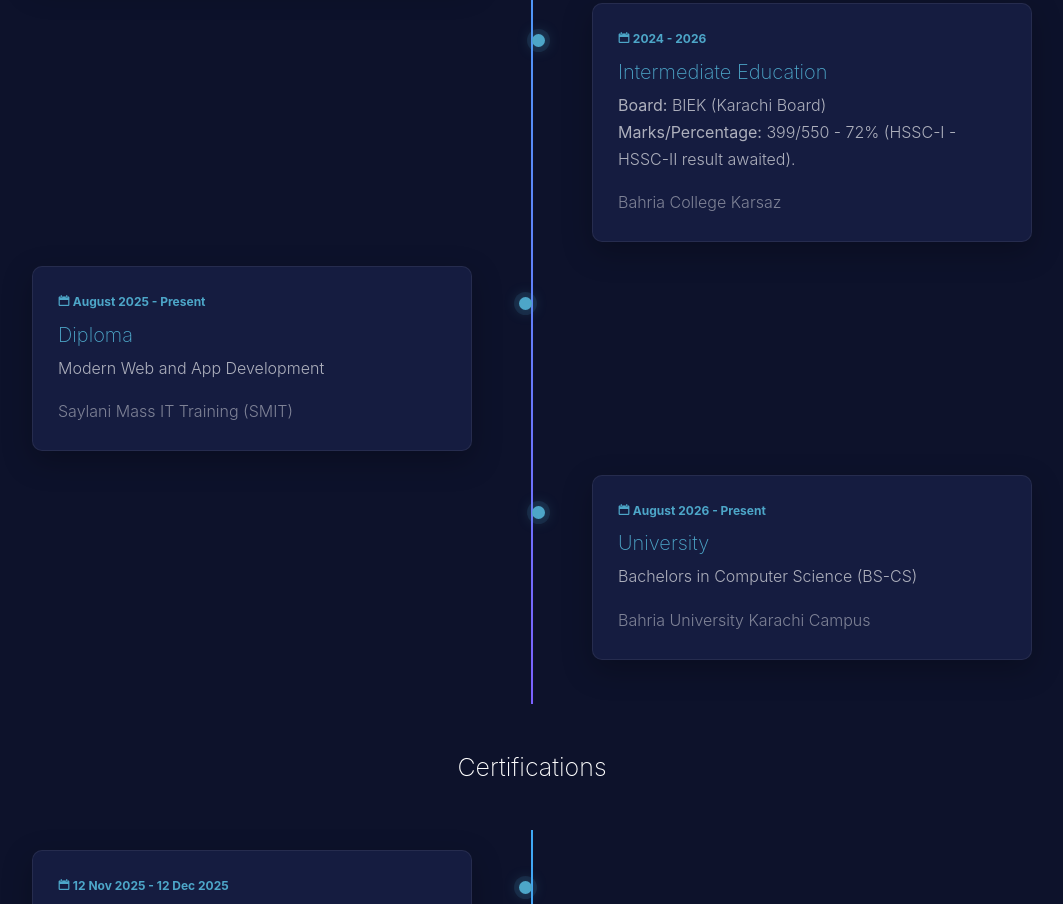
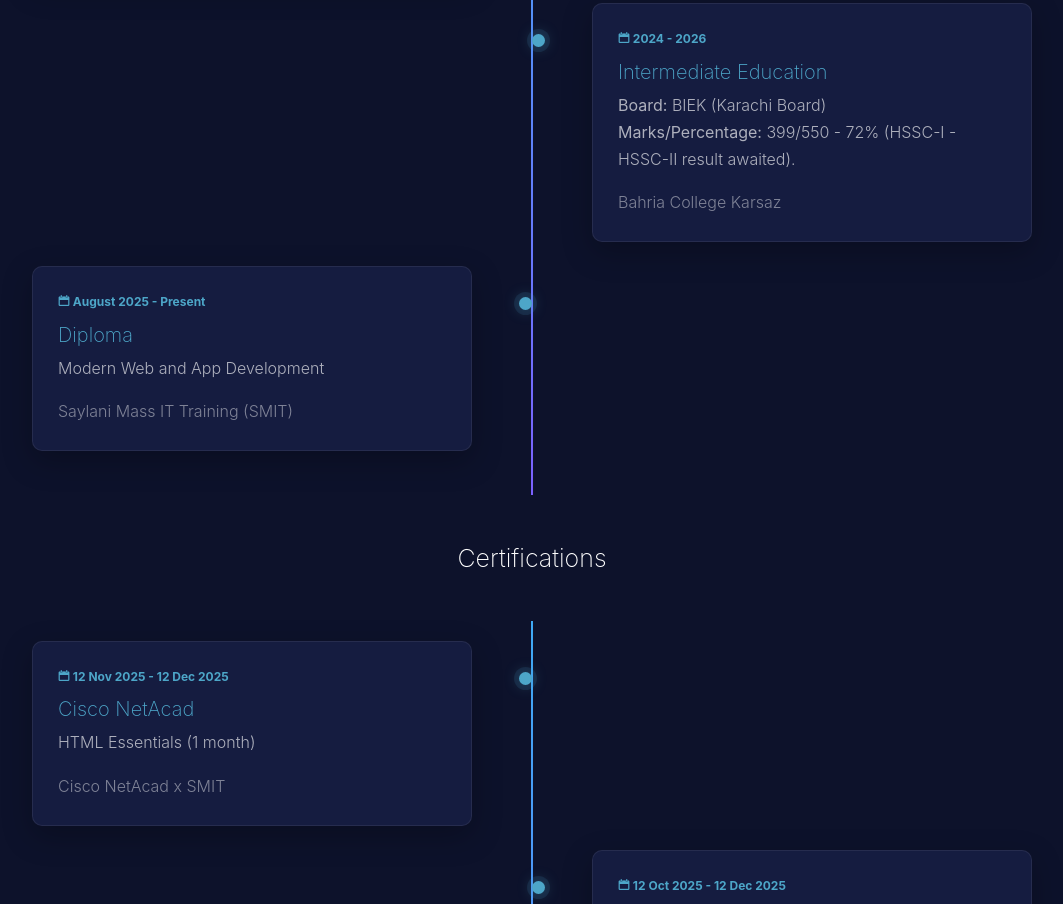
Before and after one commit to HaseebBasit/Portfolio, a plain HTML site: page index.html in a window 1280 px wide. Shown: the part 2788-3692 px from the top of the page, without its empty margins (108-1171 px from the left). Drawn offline with nearby package versions, Linux system fonts and the light colour scheme; files whose address does not match are found by name.

Commit message:
Delete education details from index.html
Removed education section from resume.

```diff
--- a/index.html
+++ b/index.html
@@ -834,26 +834,6 @@
 
 						</div>
 
-
-						<div class="resume-item mb-4">
-
-							<span class="date">
-								<span class="icon-calendar"></span>
-								August 2026 - Present
-							</span>
-
-							<h3>University</h3>
-
-							<p>
-								Bachelors in Computer Science (BS-CS)
-							</p>
-
-							<span class="school">
-								Bahria University Karachi Campus
-							</span>
-
-						</div>
-
 					</div>
 
 				</div>
```
